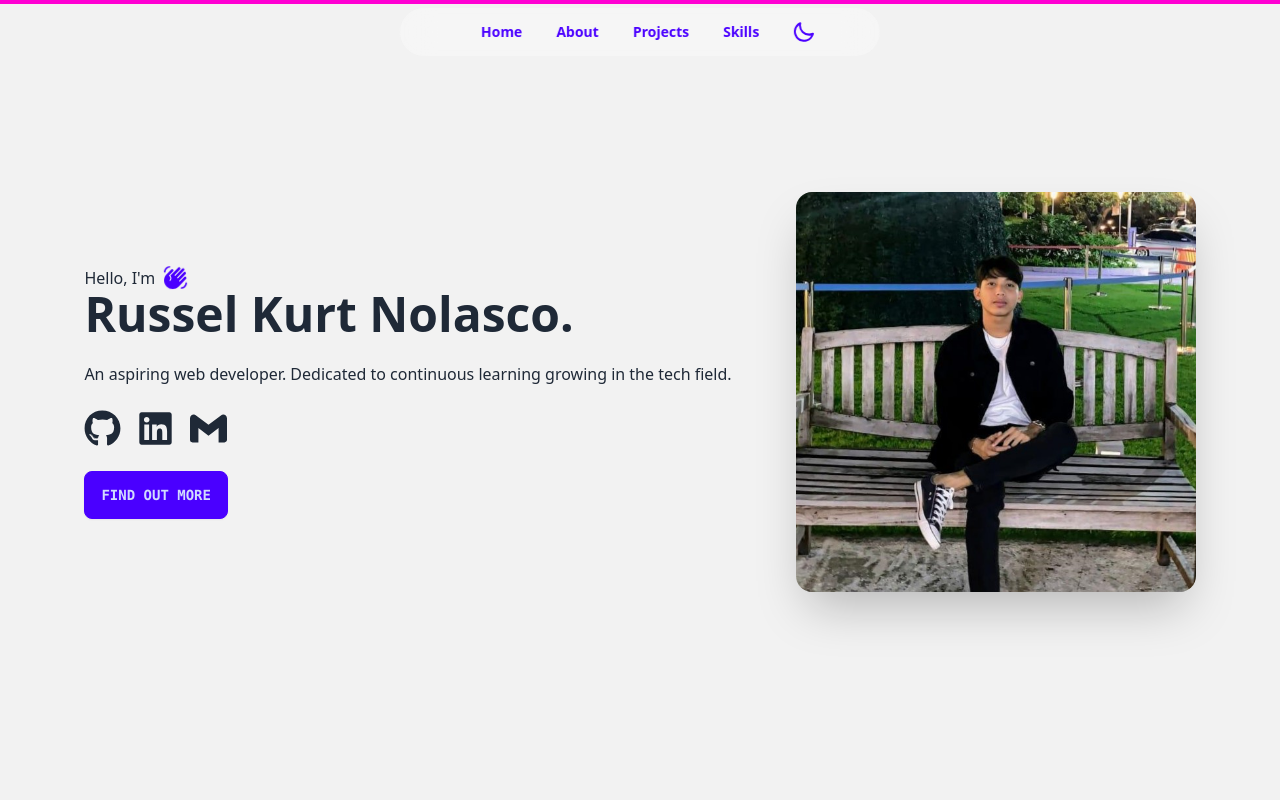
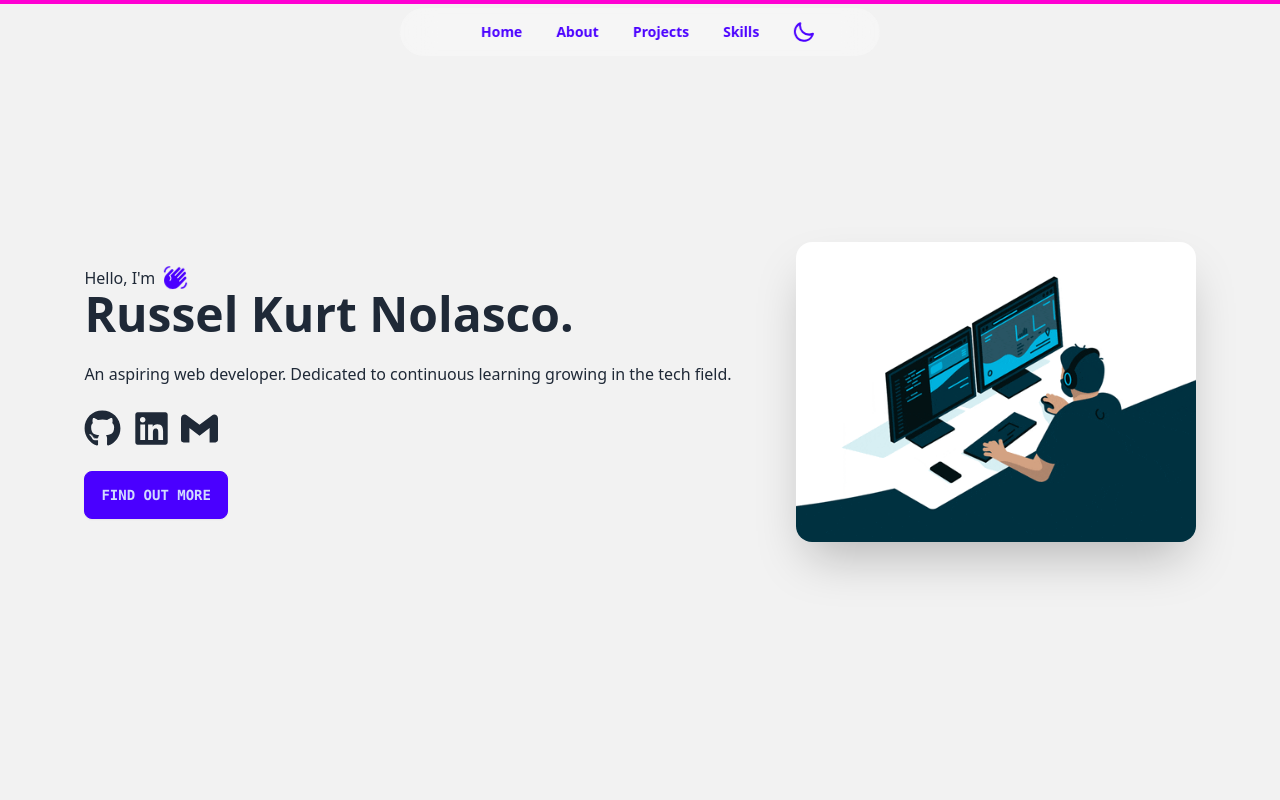
Before and after one commit to kurt-lo/portfolio, a React (Vite) app: page / in a window 1280 px wide. Shown: the top 800 px of the page. Built offline with nearby package versions, Linux system fonts and the light colour scheme.

Commit message:
hero changed

```diff
--- a/src/components/Hero.jsx
+++ b/src/components/Hero.jsx
@@ -1,5 +1,5 @@
 import { motion } from "framer-motion";
-import profileImage from '../assets/images/profile.jpg';
+import gif from '../assets/images/giphy.gif';
 import { FaGithub } from "react-icons/fa";
 import { FaLinkedin } from "react-icons/fa";
 import { SiGmail } from "react-icons/si";
@@ -16,7 +16,7 @@ const Hero = () => {
             transition={{ duration: 1, delay: 0.2 }}
           >
             <img
-              src={profileImage}
+              src={gif}
               className="max-w-[15rem] lg:max-w-[25rem] rounded-2xl shadow-2xl"
               alt='A boy sitting on a chair'
             />
@@ -36,7 +36,7 @@ const Hero = () => {
               <p className="py-6">
                 An aspiring web developer. Dedicated to continuous learning growing in the tech field.
               </p>
-              <ul className='flex justify-center lg:justify-start gap-[1rem] pb-[1.5rem]'>
+              <ul className='flex justify-center lg:justify-start gap-[.7rem] pb-[1.5rem]'>
                 <li>
                   <a href="https://github.com/kurt-lo" target='_blank'>
                     <FaGithub size={37} />
--- a/src/components/Navbar.jsx
+++ b/src/components/Navbar.jsx
@@ -1,6 +1,6 @@
 const Navbar = () => {
 
-    const navLinksClass = "btn btn-ghost flex flex-col items-center gap-1 px-[.5rem] sm:px-[1rem] hover:underline focus:underline active:underline";
+    const navLinksClass = "btn btn-ghost flex flex-col items-center gap-1 px-[.5rem] sm:px-[1rem]";
 
     return (
         <div className="navbar fixed backdrop-blur-lg bg-white/30 w-auto top-[1%] left-[50%] -translate-x-[50%] z-10 justify-center text-primary px-[5%] py-0 min-h-0 rounded-[100px]">
```
Also changed, not shown: src/assets/images/giphy.gif (added).
